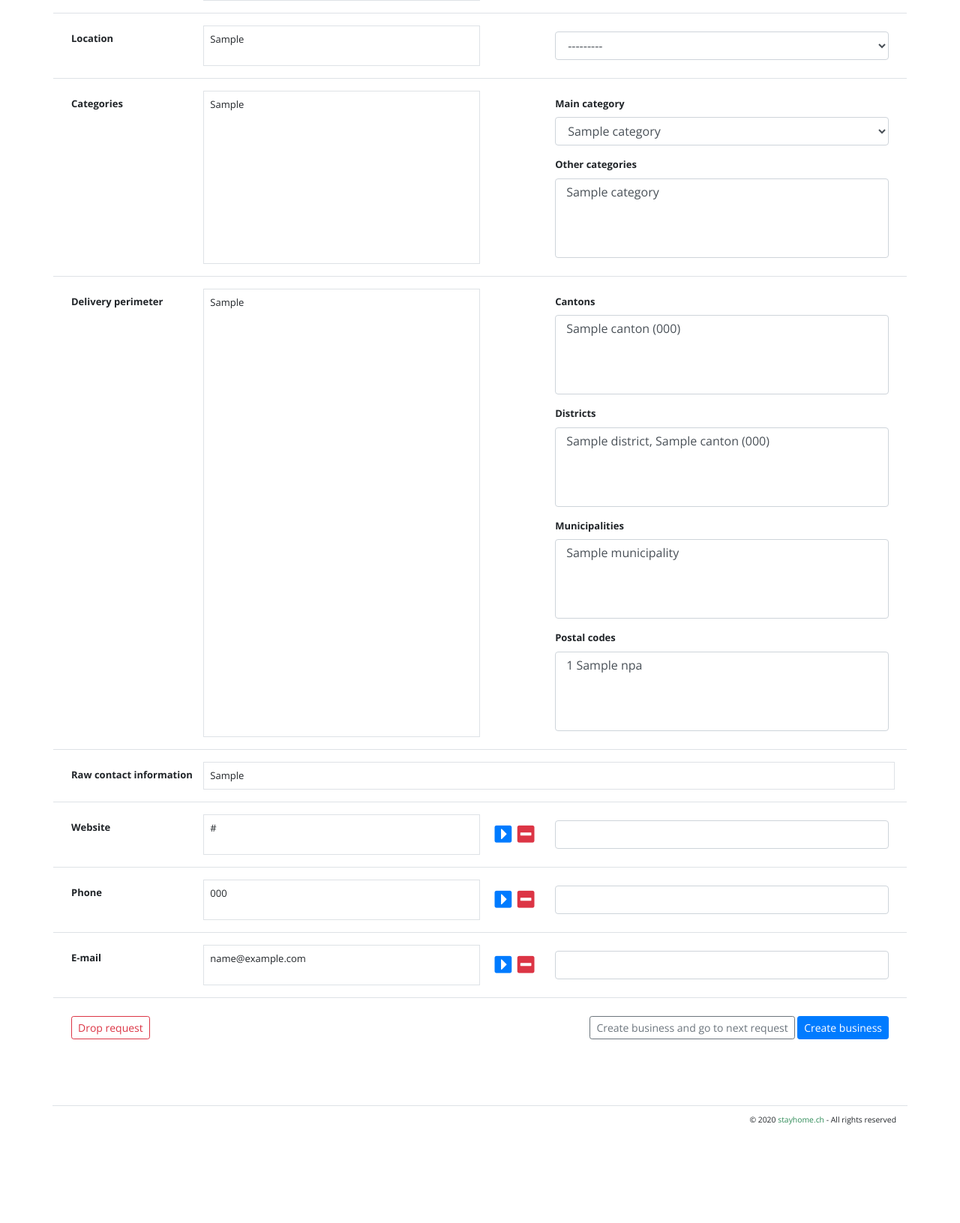
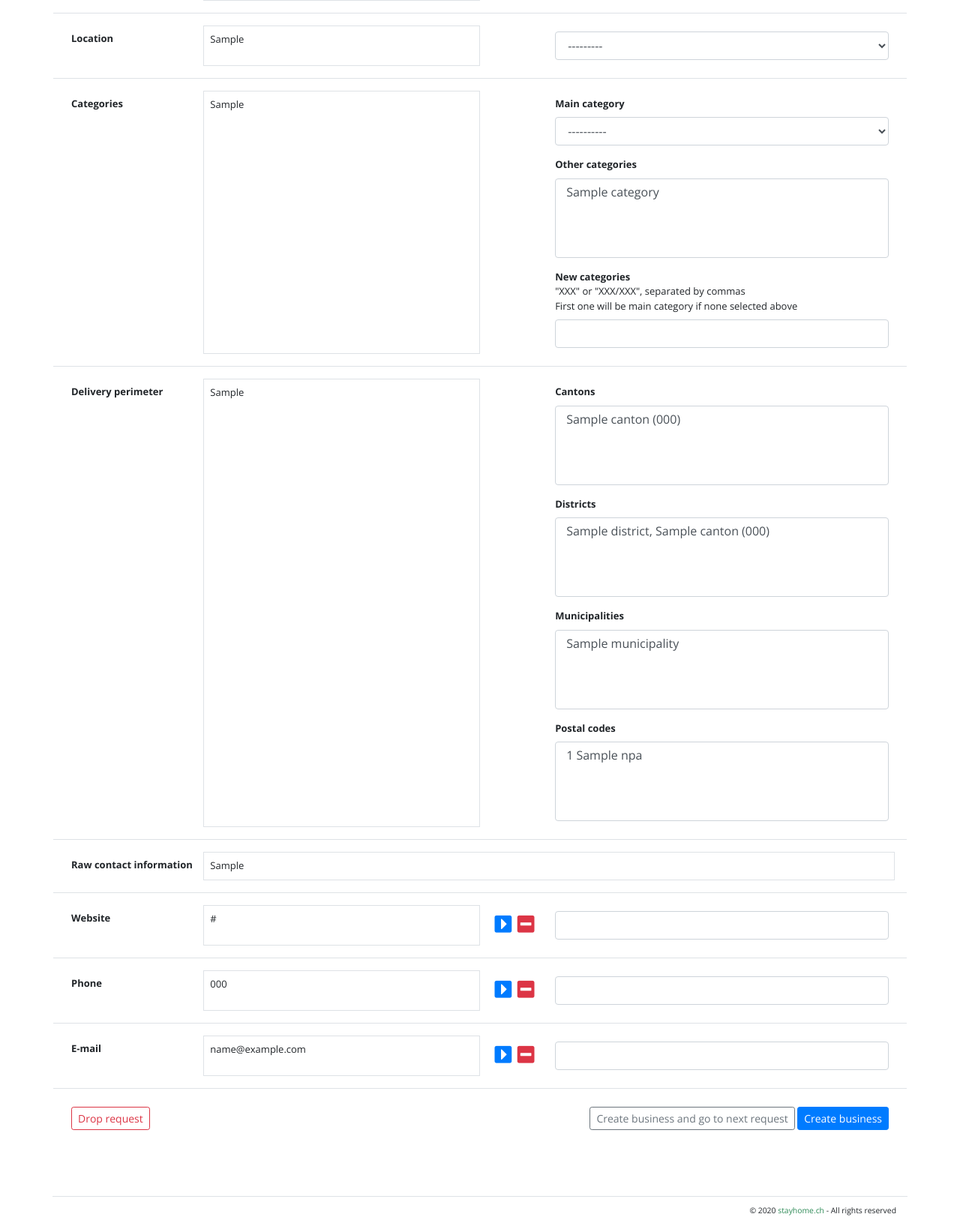
Before and after one commit to stayhomech/stayhomech, a Django app: page /contribute/convert/00000000-0000-0000-0000-000000000001/ in a window 1280 px wide. Shown: the part 536-2167 px from the top of the page at 75% size. Before the commit the page ends 2036 px from the top, so only its background shows below. Run offline with Django 3.2, Linux system fonts and the light colour scheme; a user stored in the database is signed in; tables that the repository leaves empty hold one stand-in row (values such as "Sample post"); some libraries are stand-ins or nearby versions.

Commit message:
Improved handling of categories when creating business from request and some cleanup

```diff
--- a/stayhome/privsite/forms/business_add.py
+++ b/stayhome/privsite/forms/business_add.py
@@ -6,38 +6,85 @@ from business.models import Business, Category
 
 class BusinessAddForm(forms.ModelForm):
 
-    leaf_categories = Category.objects.filter(children__isnull=True)
-    cat_list = []
-    for cat in leaf_categories:
-        path = cat.get_ancestors(include_self=True)
-        name = []
-        for node in path:
-            name.append(node.name)
-        cat_list.append((cat.pk, ' / '.join(name)))
-
-    main_category = forms.ChoiceField(choices=cat_list)
-
-    other_categories = forms.MultipleChoiceField(
-        choices=cat_list,
+    new_categories = forms.CharField(
         required=False
     )
+
+    def __init__(self, *args, **kwargs):
+        super(BusinessAddForm, self).__init__(*args, **kwargs)
+
+        leaf_categories = Category.objects.filter(children__isnull=True)
+
+        cat_list = [(0, '----------')]
+        for cat in leaf_categories:
+            path = cat.get_ancestors(include_self=True)
+            name = []
+            for node in path:
+                name.append(node.name)
+            cat_list.append((cat.pk, ' / '.join(name)))
+
+        self.fields.update({
+            'main_category': forms.ChoiceField(
+                choices=cat_list,
+                required=False
+            ),
+            'other_categories = ': forms.MultipleChoiceField(
+                choices=cat_list,
+                required=False
+            )
+        })
 
     class Meta:
         model = Business
         fields = '__all__'
 
-    def clean_main_category(self):
-        data = self.cleaned_data['main_category']
-        try:
-            data = Category.objects.get(pk=data)
-        except Category.DoesNotExist:
-            raise forms.ValidationError("This category does not exist.")
-        return data
+    def clean(self):
 
-    def clean_other_categories(self):
-        data = self.cleaned_data['other_categories']
+        cleaned_data = super().clean()
+
+        added_categories = []
+
+        data = int(cleaned_data['main_category'])
+        if data == 0:
+            if cleaned_data['new_categories'] == '':
+                raise forms.ValidationError("No main category selected.")
+            else:
+                cleaned_data['main_category'] = None
+        else:
+            try:
+                cleaned_data['main_category'] = Category.objects.get(pk=data)
+            except Category.DoesNotExist:
+                raise forms.ValidationError("This category does not exist.")
+
+        data = cleaned_data['other_categories']
         try:
             data = Category.objects.filter(pk__in=data)
         except Category.DoesNotExist:
-            raise forms.ValidationError("This category does not exist.")
-        return data
+            raise forms.ValidationError("A selected category does not exist.")
+        cleaned_data['other_categories'] = data
+
+        data = cleaned_data['new_categories']
+        blocks = str(data).split(',')
+        for cats in blocks:
+            cats = cats.strip().split('/')
+            p = None
+            for cat in cats:
+                p, created = Category.objects.get_or_create(name=cat.strip(), parent=p)
+            added_categories.append(p)
+
+        if cleaned_data['main_category'] is None and len(added_categories) == 0:
+            raise forms.ValidationError("No valid main category selected.")
+
+        if cleaned_data['main_category'] is None:
+            cleaned_data['main_category'] = added_categories.pop(0)
+
+        all_cats = []
+        for cat in added_categories:
+            all_cats.append(cat)
+        for cat in cleaned_data['other_categories']:
+            all_cats.append(cat)
+        cleaned_data['other_categories'] = all_cats
+
+        del cleaned_data['new_categories']
+
+        return cleaned_data
--- a/stayhome/privsite/templates/includes/requests_convert_errors.html
+++ b/stayhome/privsite/templates/includes/requests_convert_errors.html
@@ -1,3 +1,7 @@
 {% if field.errors %}
-    {{ fields.errors }}
+<div class="alert alert-danger">
+    {% for error in field.errors %}
+    {{ error }}
+    {% endfor %}
+</div>
 {% endif %}
--- a/stayhome/privsite/templates/requests_convert.html
+++ b/stayhome/privsite/templates/requests_convert.html
@@ -1,5 +1,24 @@
 {% extends "contribute.html" %}
 {% load i18n %}
+
+{% block modal %}
+<div class="modal fade" id="request_drop_modal" tabindex="-1" role="dialog" aria-labelledby="request_drop_modal" aria-hidden="true">
+    <div class="modal-dialog modal-dialog-centered" role="document">
+        <div class="modal-content">
+            <div class="modal-header">
+                <h5 class="modal-title">Confirmation required</h5>
+            </div>
+            <div class="modal-body">
+                <p>Are you sure you want to drop this request ?</p>
+            </div>
+            <div class="modal-footer">
+                <button type="button" class="btn btn-danger" id="drop_request_confirm">Delete request</button>
+                <button type="button" class="btn btn-secondary" data-dismiss="modal">Close</button>
+             </div>
+        </div>
+    </div>
+</div>
+{% endblock %}
 
 {% block contrib-content %}
 <form id="businessAddForm" _lpchecked="1" method="post" action="{% url 'mgmt:convert' object.uuid %}">
@@ -61,6 +80,10 @@
                     <p class="font-weight-bold m-0 mt-3 mb-2">Other categories</p>
                     {% include 'includes/requests_convert_errors.html' with field=form.other_categories %}
                     {{ form.other_categories }}
+                    <p class="font-weight-bold m-0 mt-3 mb-0">New categories</p>
+                    <p class="font-weight-light m-0 mt-0 mb-2">"XXX" or "XXX/XXX", separated by commas<br/>First one will be main category if none selected above</p>
+                    {% include 'includes/requests_convert_errors.html' with field=form.new_categories %}
+                    {{ form.new_categories }}
                 </td>
             </tr>
             <tr class="row p-3 border-bottom">
@@ -135,7 +158,7 @@
             </tr>
             <tr class="row p-3">
                 <td class="col-6 p-2 text-left">
-                    <button class="btn btn-sm btn-outline-danger">Drop request</button>
+                    <button class="btn btn-sm btn-outline-danger" id="drop_request_btn" type="button">Drop request</button>
                 </td>
                 <td class="col-6 p-2 text-right">
                     <button class="btn btn-sm btn-outline-secondary" type="submit" name="next" value="mgmt:next">Create business and go to next request</button>
@@ -200,6 +223,15 @@
         $('[name="delivers_to_district"]').select2();
         $('[name="delivers_to_canton"]').select2();
 
+        // Drop button
+        $('#drop_request_btn').on('click', (event) => {
+            $('#request_drop_modal').modal();
+            event.preventDefault();
+        });
+        $('#drop_request_confirm').on('click', (event) => {
+            event.preventDefault();
+            window.location = "{% url 'mgmt:drop' object.pk %}";
+        });
     });
 
 </script>
--- a/stayhome/privsite/urls.py
+++ b/stayhome/privsite/urls.py
@@ -1,7 +1,7 @@
 from django.urls import path, include
 from django.contrib.auth import views as auth_views
 
-from .views import RequestsListView, RequestsProcessView, RequestsProcessNextView
+from .views import RequestsListView, RequestsProcessView, RequestsProcessNextView, RequestsProcessDropView
 
 
 # URLs
@@ -12,6 +12,7 @@ urlpatterns = [
 
     # Requests processing
     path('convert/<uuid:pk>/', RequestsProcessView.as_view(), name='convert'),
+    path('convert/<uuid:pk>/drop/', RequestsProcessDropView.as_view(), name='drop'),
     path('convert/next/', RequestsProcessNextView.as_view(), name='next'),
 
     # Registration
--- a/stayhome/privsite/views.py
+++ b/stayhome/privsite/views.py
@@ -3,7 +3,7 @@ from django.utils.decorators import method_decorator
 from django.views.generic import ListView, DetailView, RedirectView
 from django.utils.translation import gettext_lazy as _
 from django.utils.encoding import force_str
-from django.shortcuts import redirect
+from django.shortcuts import redirect, get_object_or_404
 from django.urls import reverse
 
 from business.models import Request
@@ -61,3 +61,14 @@ class RequestsProcessNextView(RedirectView):
             return reverse('mgmt:convert', kwargs={'pk': qs[0].pk})
         else:
             return reverse('mgmt:index')
+
+
+@method_decorator(login_required, name='dispatch')
+class RequestsProcessDropView(RedirectView):
+
+    def get_redirect_url(self, *args, **kwargs):
+        req = get_object_or_404(Request, pk=kwargs['pk'])
+        req.handled = True
+        req.deleted = True
+        req.save()
+        return reverse('mgmt:index')
--- a/stayhome/pubsite/templates/base.html
+++ b/stayhome/pubsite/templates/base.html
@@ -39,6 +39,8 @@
   </head>
   <body>
 
+    {% block modal %}{% endblock %}
+
     {% block content %}{% endblock %}
 
     <!-- JavaScript -->
```
Also changed, not shown: stayhome/pubsite/views.py (+14 -0 lines), .cirrus.yml (deleted), 8 other files.
